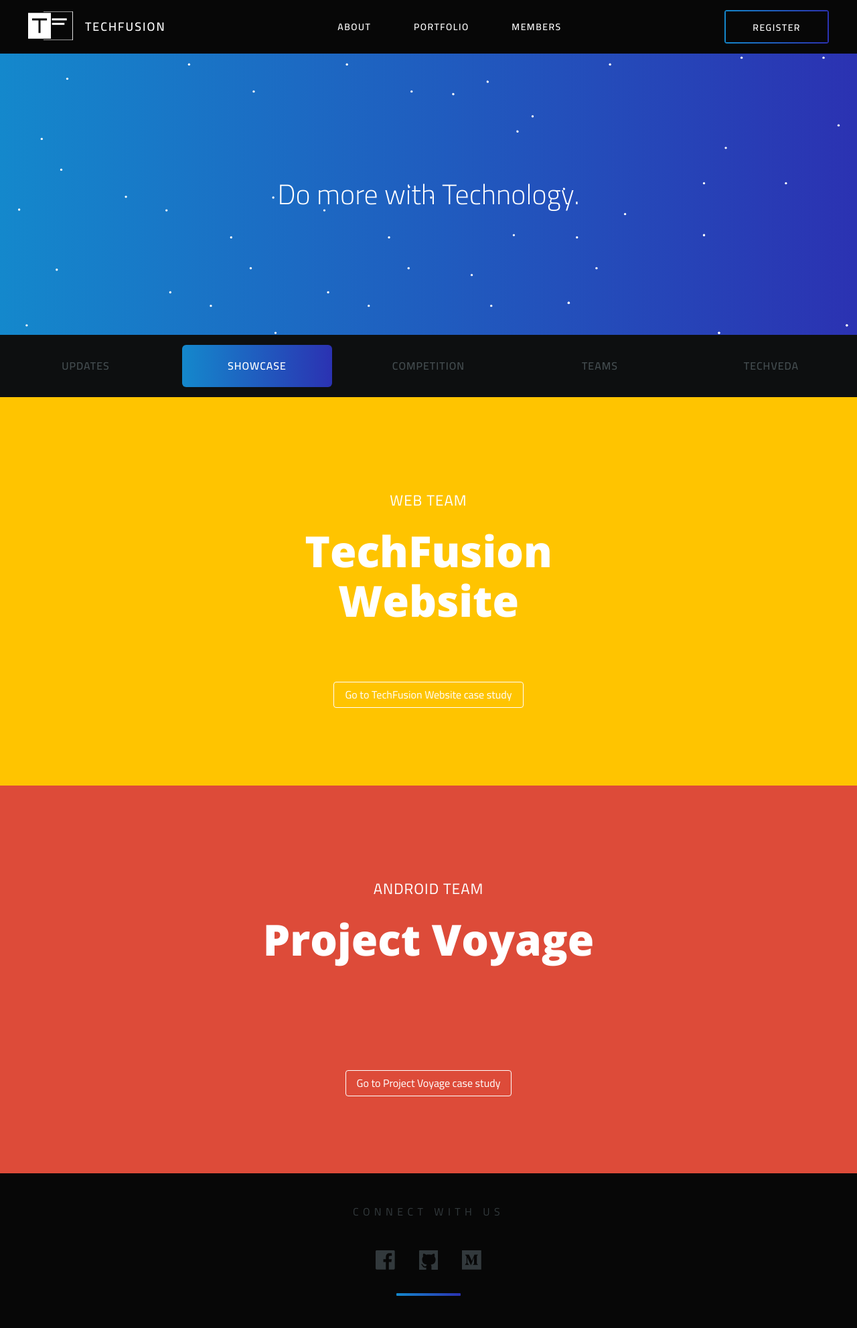
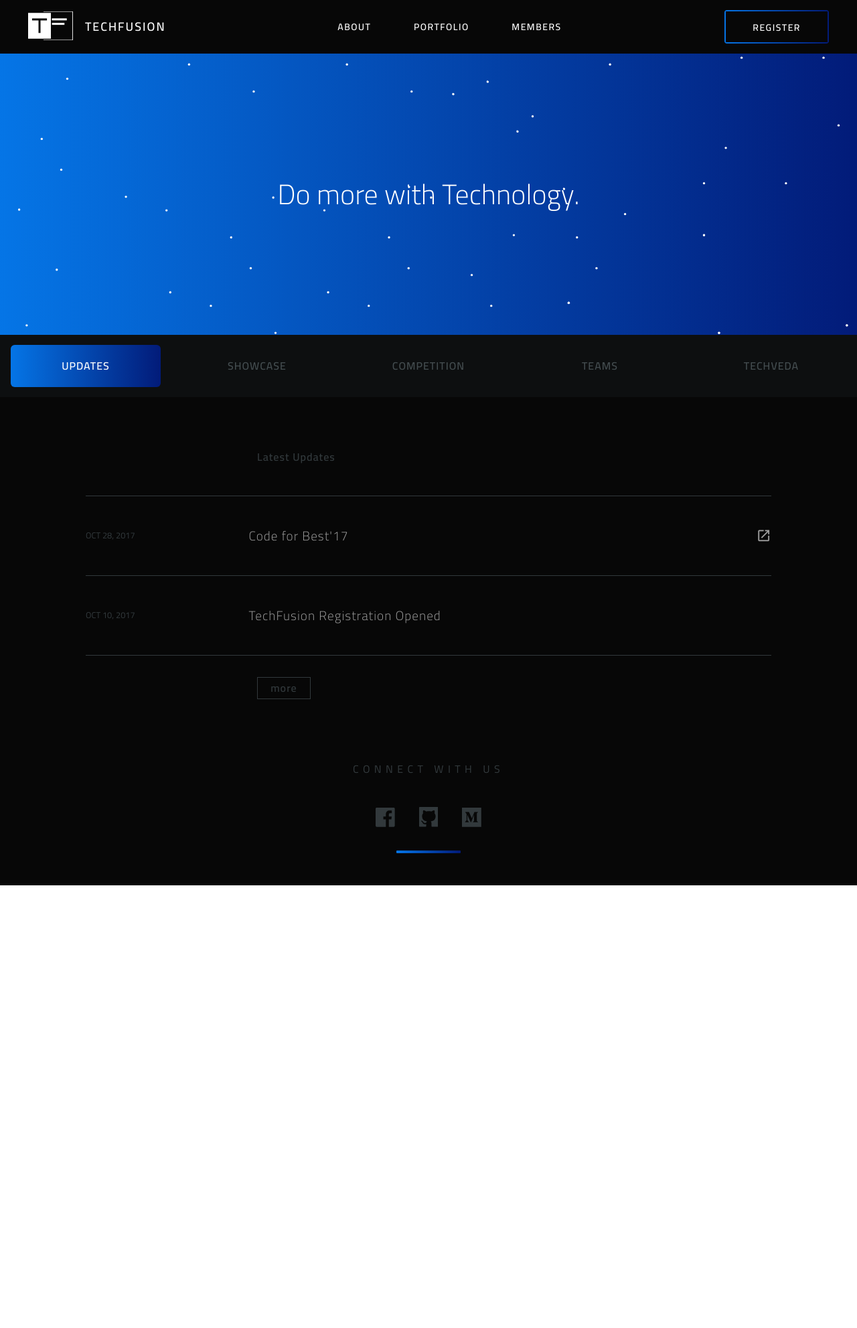
Before and after one commit to Garvid37/techfusionclub.github.io, a Jekyll site: the page built from index.html, in a window 1280 px wide. Shown: the whole page at 67% size. Built offline with Jekyll 4.4.1, drawn with Linux system fonts in a browser that asks for light colours; after the commit the page ends 1322 px from its top, so only the background shows below that.

Commit message:
Gradient enhancement

```diff
--- a/_includes/showcase.html
+++ b/_includes/showcase.html
@@ -1,4 +1,4 @@
-<div id="showcase" class="">
+<div id="showcase" class="tf-tabs-c">
 
   <div class="tf-showcase">
 
--- a/_includes/tabs.html
+++ b/_includes/tabs.html
@@ -1,8 +1,8 @@
 <nav class="tf-tabs">
 
  <div class="tf-tabs-links flex">
-  <a href="#" class="tf-tab-link" data-tab="updates">Updates</a>
-  <a href="#" class="tf-tab-link tf-gradient tab-active" data-tab="showcase">Showcase</a>
+  <a href="#" class="tf-tab-link tf-gradient tab-active" data-tab="updates">Updates</a>
+  <a href="#" class="tf-tab-link" data-tab="showcase">Showcase</a>
   <a href="#" class="tf-tab-link" data-tab="competition">Competition</a>
   <a href="#" class="tf-tab-link" data-tab="teams">Teams</a>
   <a href="#" class="tf-tab-link" data-tab="techveda">TechVeda</a>
--- a/_includes/updates.html
+++ b/_includes/updates.html
@@ -1,4 +1,4 @@
-<div id="updates" class="tf-updates tf-tabs-c">
+<div id="updates" class="tf-updates">
 
  <div class="flex tf-update-title-wrap">
   <span class="tf-update-dummy"></span>
--- a/assets/css/_scss/base.scss
+++ b/assets/css/_scss/base.scss
@@ -40,7 +40,7 @@
 }
 
 .tf-gradient{
- background: linear-gradient(90deg, #1488CC 0%, #2B32B2 100%);
+ background: linear-gradient(to right, #0575e6, #021b79);
 }
 
 .material-custom{
```
Also changed, not shown: assets/css/main.css.
